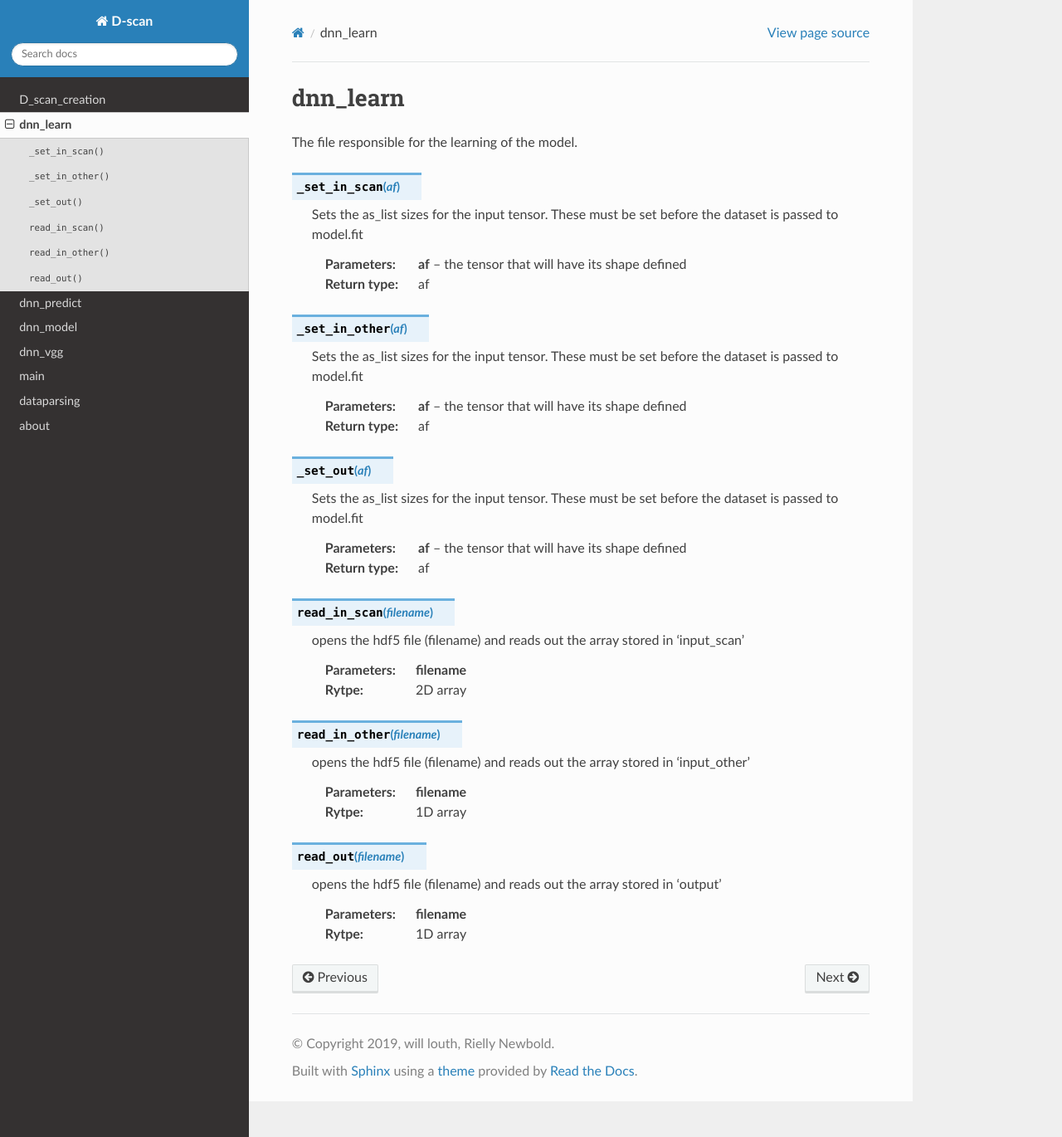
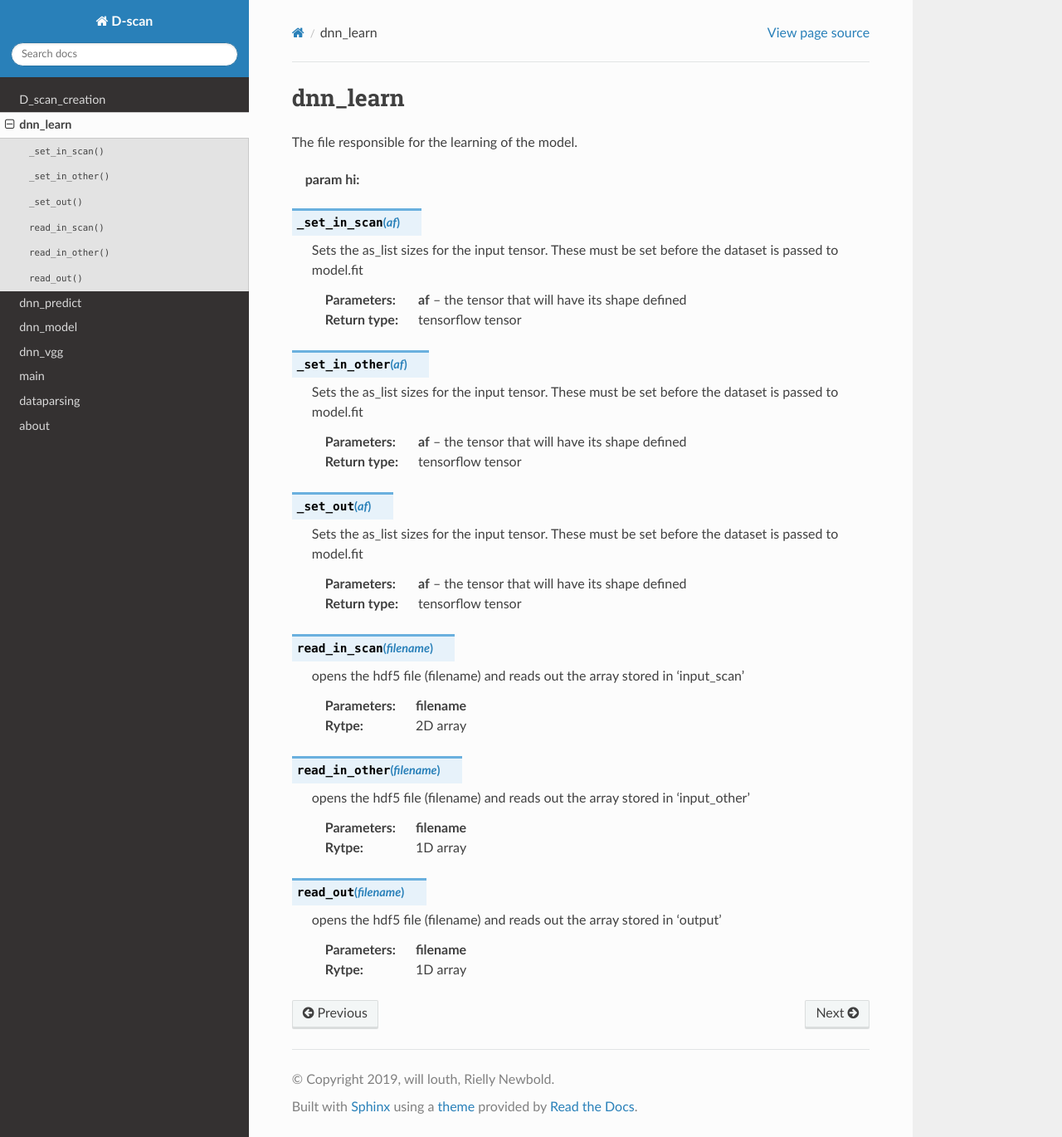
Before and after one commit to williamlouth/D-Scan-docs, a Sphinx documentation site: the page built from source/dnn_learn.rst, in a window 1280 px wide and 1370 px high. Shown: the whole window at 83% size. Built offline with Sphinx 7.4.7 and the Read the Docs theme 2.0.0, drawn with Linux system fonts in a browser that asks for light colours.

Commit message:
updating the docs

```diff
--- a/source/dnn_learn.rst
+++ b/source/dnn_learn.rst
@@ -2,13 +2,15 @@
 #########
 
 The file responsible for the learning of the model.
+
+:param hi:
 
 .. py:function:: _set_in_scan(af)
 
         Sets the as_list sizes for the input tensor. These must be set before the dataset is passed to model.fit
 
         :param af: the tensor that will have its shape defined
-        :rtype: af
+        :rtype: tensorflow tensor
 
 
 .. py:function:: _set_in_other(af)
@@ -16,7 +18,7 @@
         Sets the as_list sizes for the input tensor. These must be set before the dataset is passed to model.fit
 
         :param af: the tensor that will have its shape defined
-        :rtype: af
+        :rtype: tensorflow tensor
 
 
 .. py:function:: _set_out(af)
@@ -24,7 +26,7 @@
         Sets the as_list sizes for the input tensor. These must be set before the dataset is passed to model.fit
 
         :param af: the tensor that will have its shape defined
-        :rtype: af
+        :rtype: tensorflow tensor
 
 
 .. py:function:: read_in_scan(filename)
```
